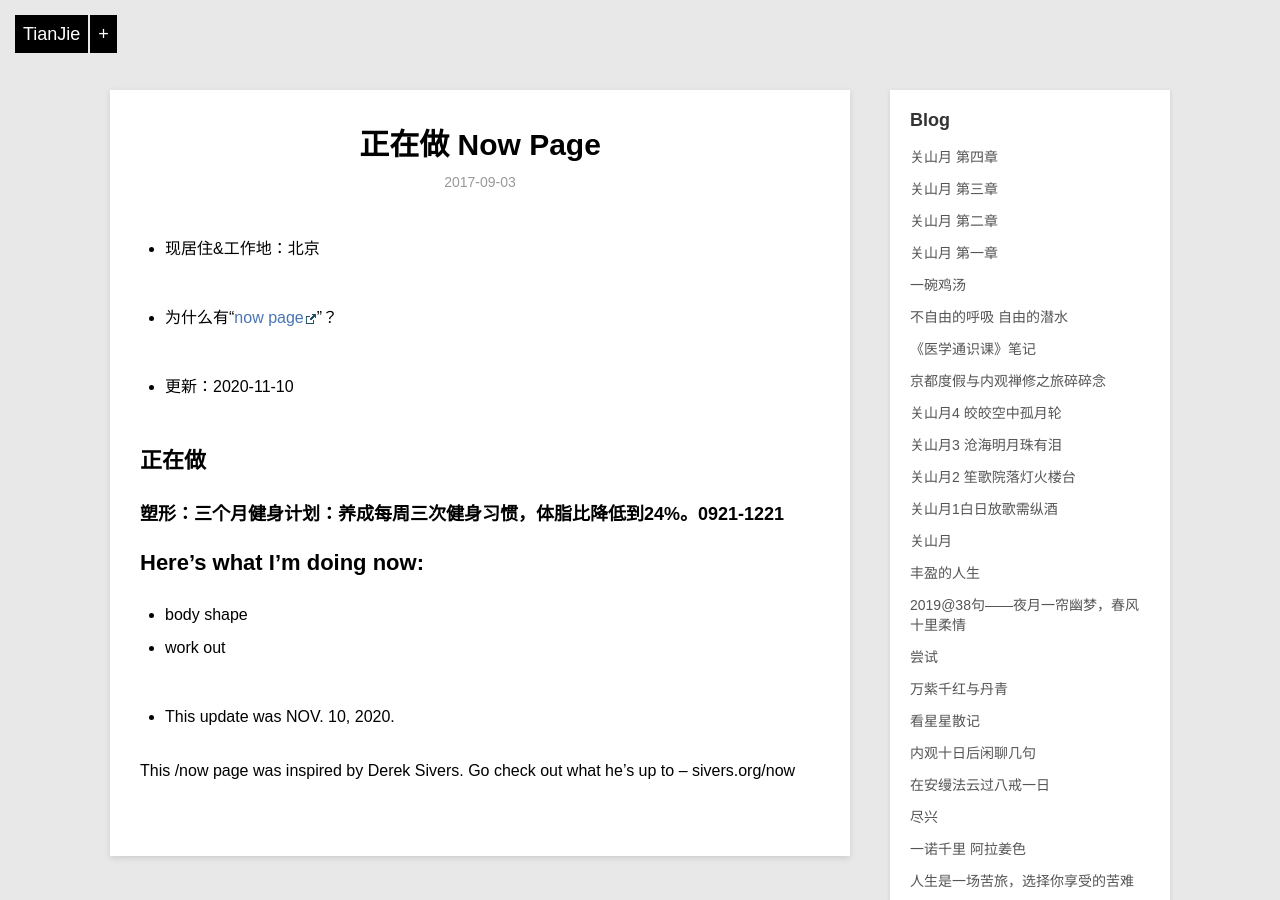
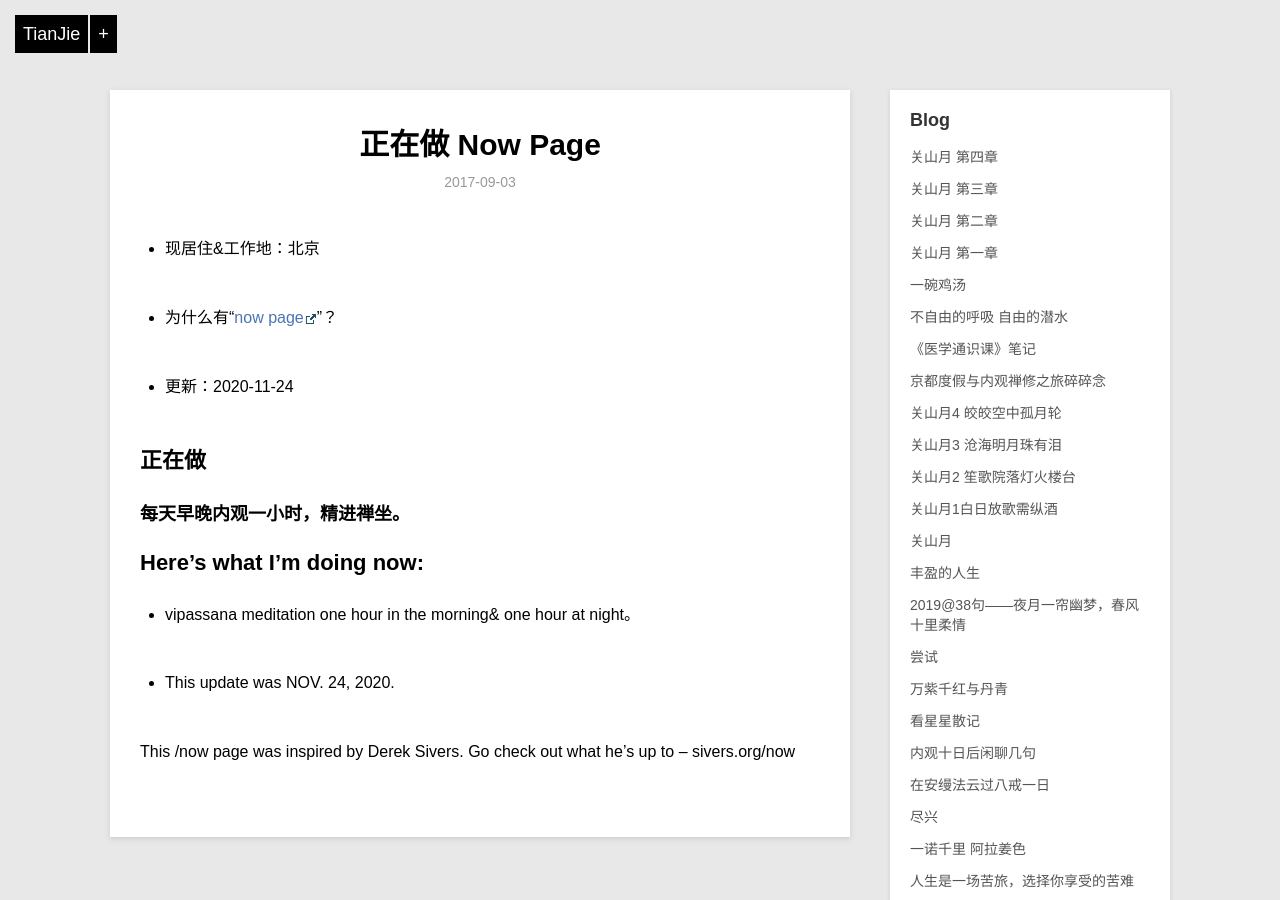
Before and after one commit to violettianjie/violettianjie.github.io, a Jekyll site: the page built from _posts/blog/2017-09-03-now.md, in a window 1280 px wide and 900 px high. Built offline with Jekyll 4.4.1, drawn with Linux system fonts in a browser that asks for light colours; comment, search, counter and statistics services are not loaded.

Commit message:
Update 2017-09-03-now.md

```diff
--- a/_posts/blog/2017-09-03-now.md
+++ b/_posts/blog/2017-09-03-now.md
@@ -8,19 +8,19 @@ category: blog
 
 - 为什么有“[now page](http://nownownow.com/about)”？
 
-- 更新：2020-11-10
+- 更新：2020-11-24
 
 ## 正在做
 
-### 塑形：三个月健身计划：养成每周三次健身习惯，体脂比降低到24%。0921-1221
+### 每天早晚内观一小时，精进禅坐。
 
 
 ## Here’s what I’m doing now:
-- body shape
-- work out
+
+- vipassana meditation one hour in the morning& one hour at night。
 
 
-- This update was NOV. 10, 2020.
+- This update was NOV. 24, 2020.
 
 This /now page was inspired by Derek Sivers. Go check out what he’s up to – sivers.org/now
 
```
